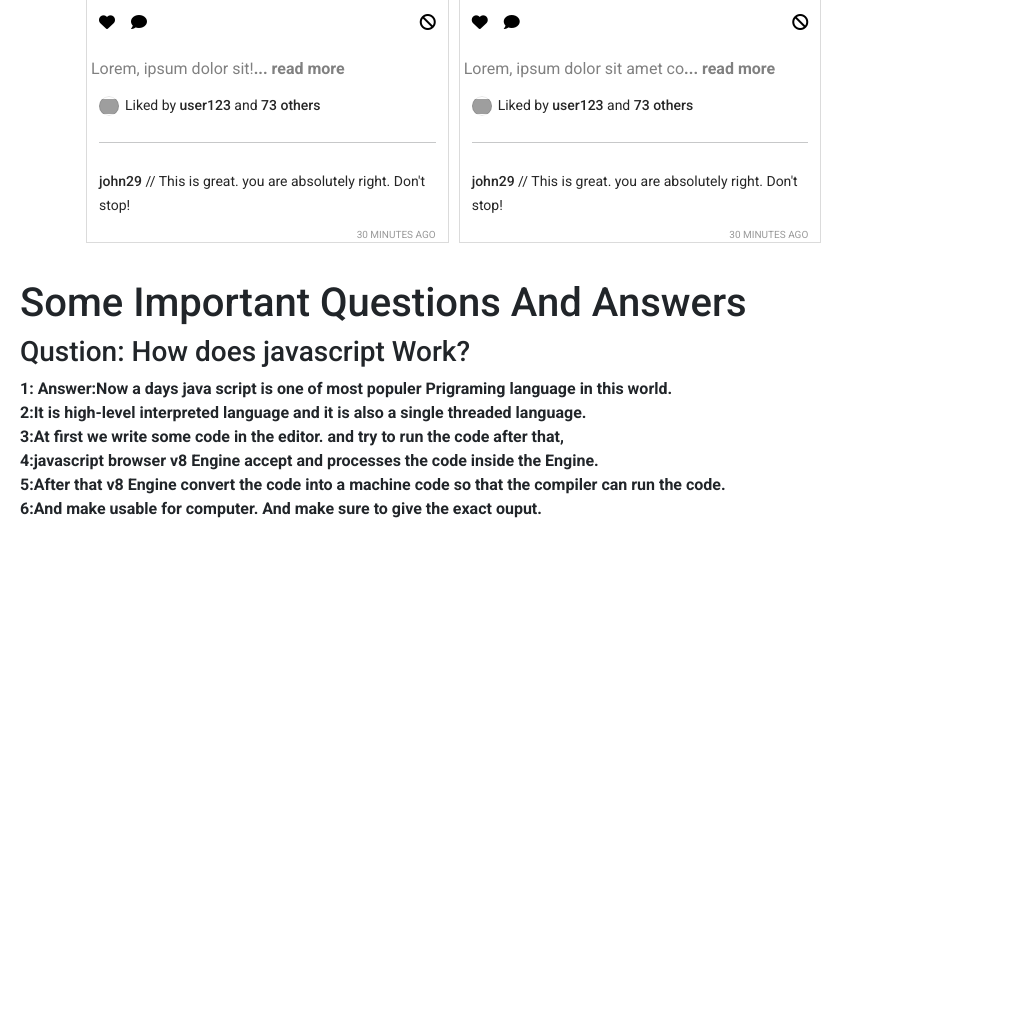
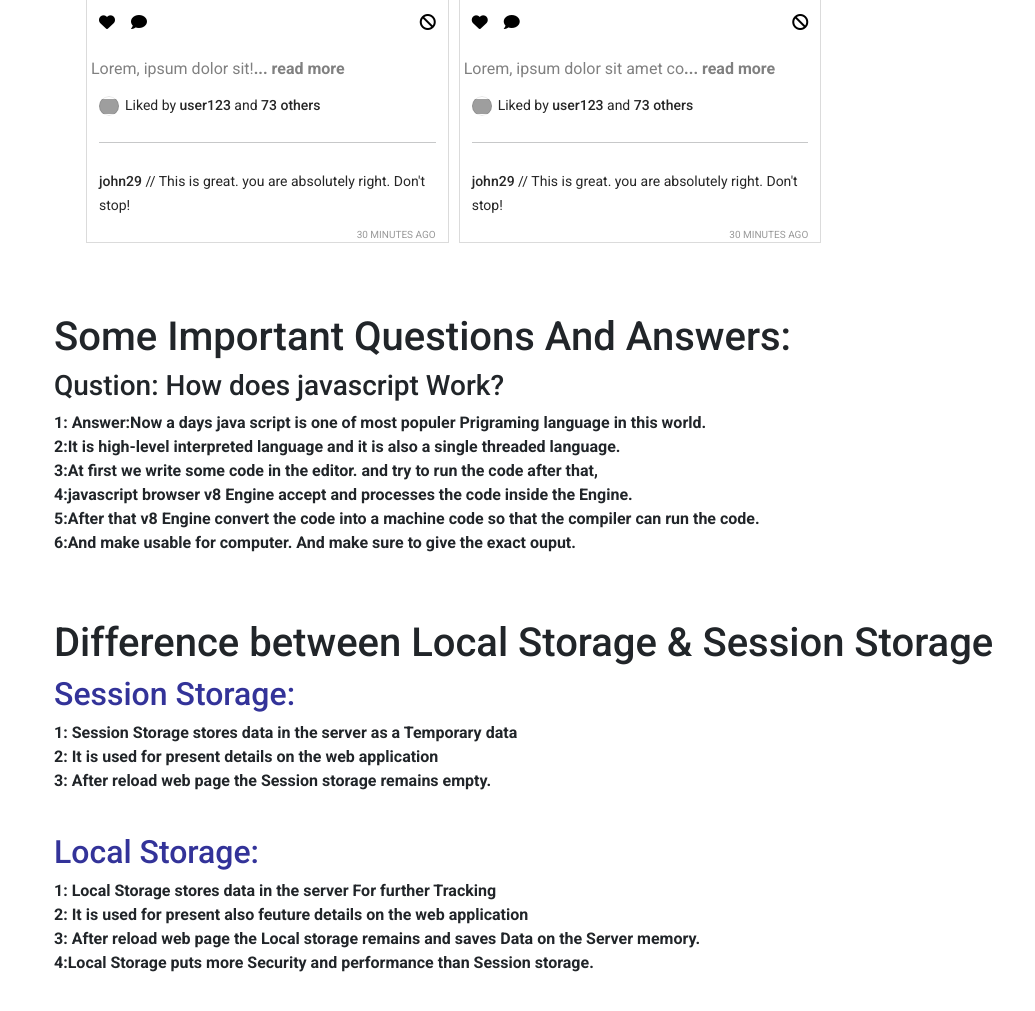
Before and after one commit to bariknishan/insta-city-7, a plain HTML site: page index.html in a window 1280 px wide. Shown: the part 1289-2300 px from the top of the page, without its empty margins (0-1035 px from the left). Before the commit the page ends 1826 px from the top, so only its background shows below. Drawn offline with nearby package versions, Linux system fonts and the light colour scheme; grey boxes are pictures that could not be loaded.

Commit message:
Extra added

```diff
--- a/css/style.css
+++ b/css/style.css
@@ -257,11 +257,23 @@ img {
   }
 }
  /* --------------------------------bonus area css ---------------------------- */
+
+
+ section{
+   margin-top: 20px;
+ }
+
  .bonus-area{
-   /* text-align: center; */
+
    margin-top: 20px;
    margin-left: 20px;
+   padding: 34px;
+
  }
  .bonus-area p{
    font-weight: bold;
  }
+
+ .bonus-area h2{
+  color:rgb(51, 51, 153);
+}
--- a/index.html
+++ b/index.html
@@ -81,7 +81,7 @@
 <section>
 
     <div class="bonus-area">
-        <h1> Some Important Questions And Answers </h1>
+        <h1> Some Important Questions And Answers: </h1>
         <h3>Qustion: How does javascript Work?</h3>
         <p> 1: Answer:Now a days java script is one of most populer Prigraming language in this world. <br>
             2:It is high-level interpreted language and it is also a single threaded language. <br>
@@ -90,8 +90,23 @@
             5:After that v8 Engine convert the code into a machine code so that the compiler can run the code. <br>
             6:And make  usable for computer. And make sure to give the exact ouput.
 
+
         </p>
 
+        <br>
+        <br>
+        <h1> Difference between Local Storage & Session Storage</h1>
+        <h2>Session Storage:</h2>
+        <p> 1: Session Storage stores data in the server as a Temporary data<br>
+            2: It is used for present details on the web application <br>
+            3: After reload web page the Session storage remains empty.</p><br>
+
+            <h2>Local Storage:</h2>
+            <p> 1: Local Storage stores data in the server For further Tracking<br>
+                2: It is used for present also feuture details on the web application <br>
+                3: After reload web page the Local  storage remains and saves Data on the Server memory.<br>
+                4:Local Storage puts more Security and performance than Session storage.
+            </p>
 
     </div>
 
```
